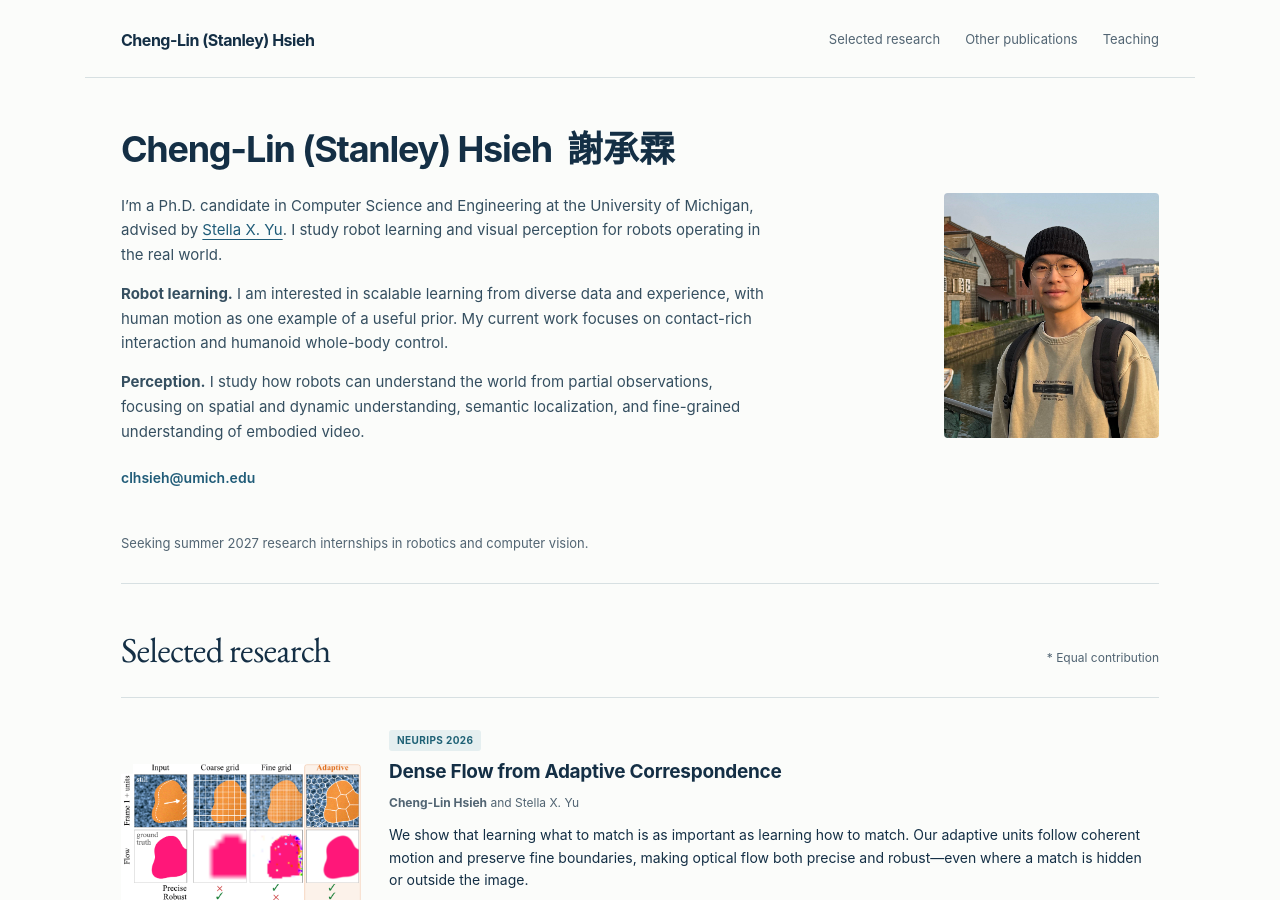
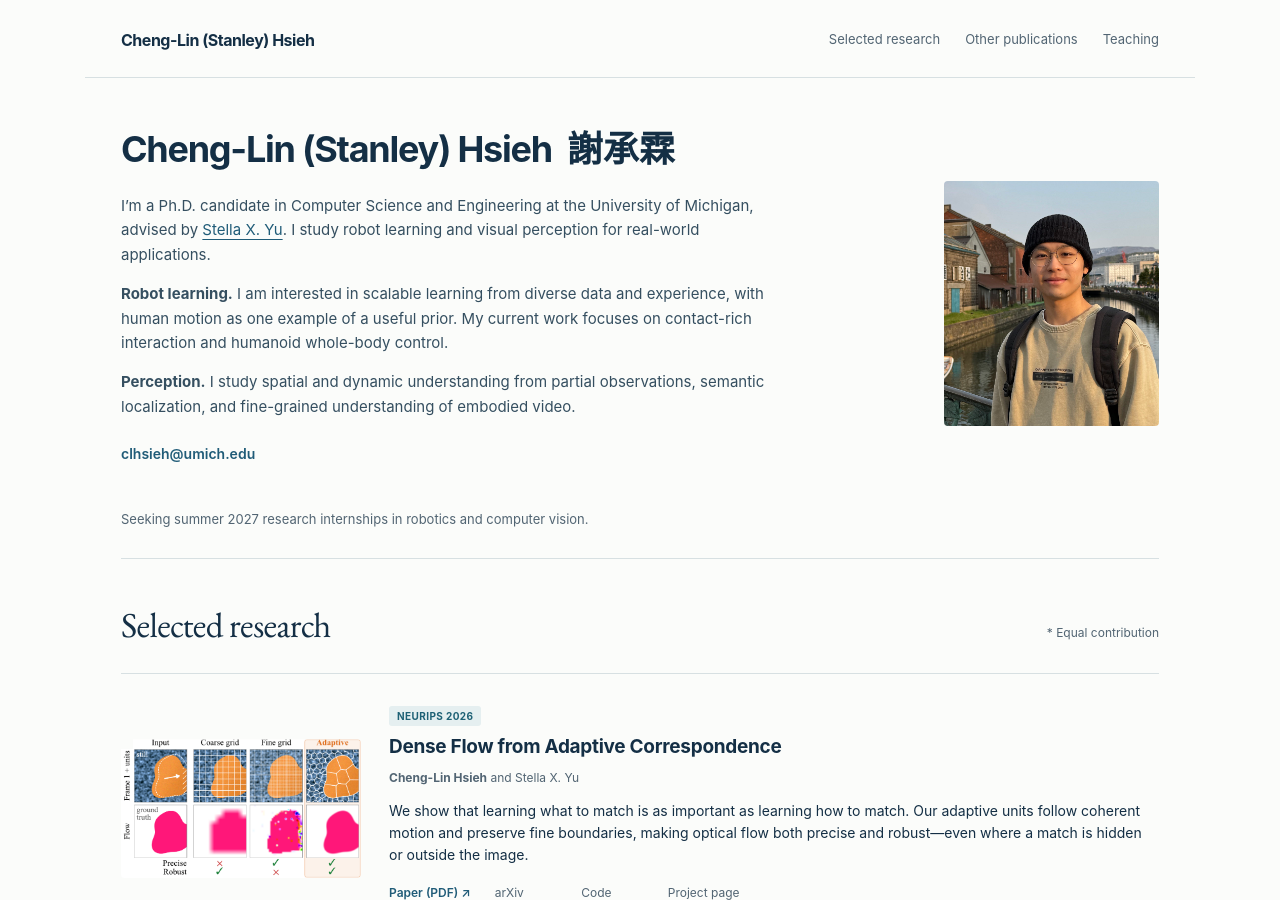
Before and after one commit to chenglinh/chenglinh.github.io, a Jekyll site: the page index.html, which Jekyll copies as it is, in a window 1280 px wide and 900 px high. Built offline with Jekyll 4.4.1, drawn with Linux system fonts in a browser that asks for light colours.

Commit message:
Trim intro paragraphs for cleaner line wrapping

```diff
--- a/index.html
+++ b/index.html
@@ -17,9 +17,9 @@
 <main id="main">
 <section class="hero" aria-labelledby="intro-title">
 <div><h1 id="intro-title"><span>Cheng-Lin (Stanley) Hsieh</span><span class="name-cn" lang="zh-Hant">謝承霖</span></h1>
-<p class="intro">I’m a Ph.D. candidate in Computer Science and Engineering at the University of Michigan, advised by <a href="https://web.eecs.umich.edu/~stellayu/">Stella X. Yu</a>. I study robot learning and visual perception for robots operating in the real world.</p>
+<p class="intro">I’m a Ph.D. candidate in Computer Science and Engineering at the University of Michigan, advised by <a href="https://web.eecs.umich.edu/~stellayu/">Stella X. Yu</a>. I study robot learning and visual perception for real-world applications.</p>
 <p class="intro"><strong>Robot learning.</strong> I am interested in scalable learning from diverse data and experience, with human motion as one example of a useful prior. My current work focuses on contact-rich interaction and humanoid whole-body control.</p>
-<p class="intro"><strong>Perception.</strong> I study how robots can understand the world from partial observations, focusing on spatial and dynamic understanding, semantic localization, and fine-grained understanding of embodied video.</p>
+<p class="intro"><strong>Perception.</strong> I study spatial and dynamic understanding from partial observations, semantic localization, and fine-grained understanding of embodied video.</p>
 <p id="contact" class="contact"><a href="mailto:clhsieh@umich.edu">clhsieh@umich.edu</a></p></div>
 <figure class="portrait"><img src="images/cheng-lin-hsieh.jpg" alt="Portrait of Cheng-Lin Hsieh" width="2901" height="2901"></figure>
 </section>
```
